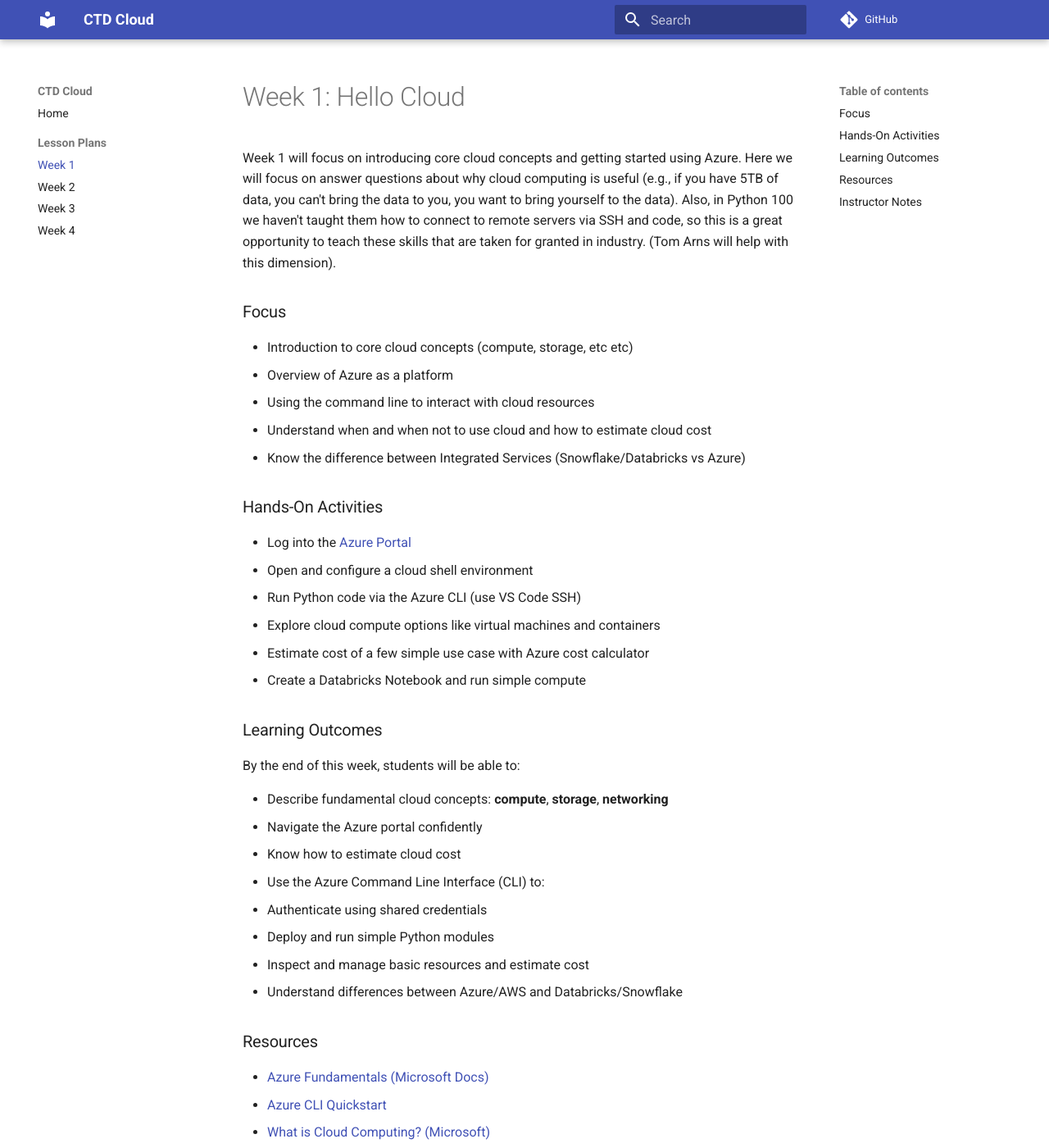
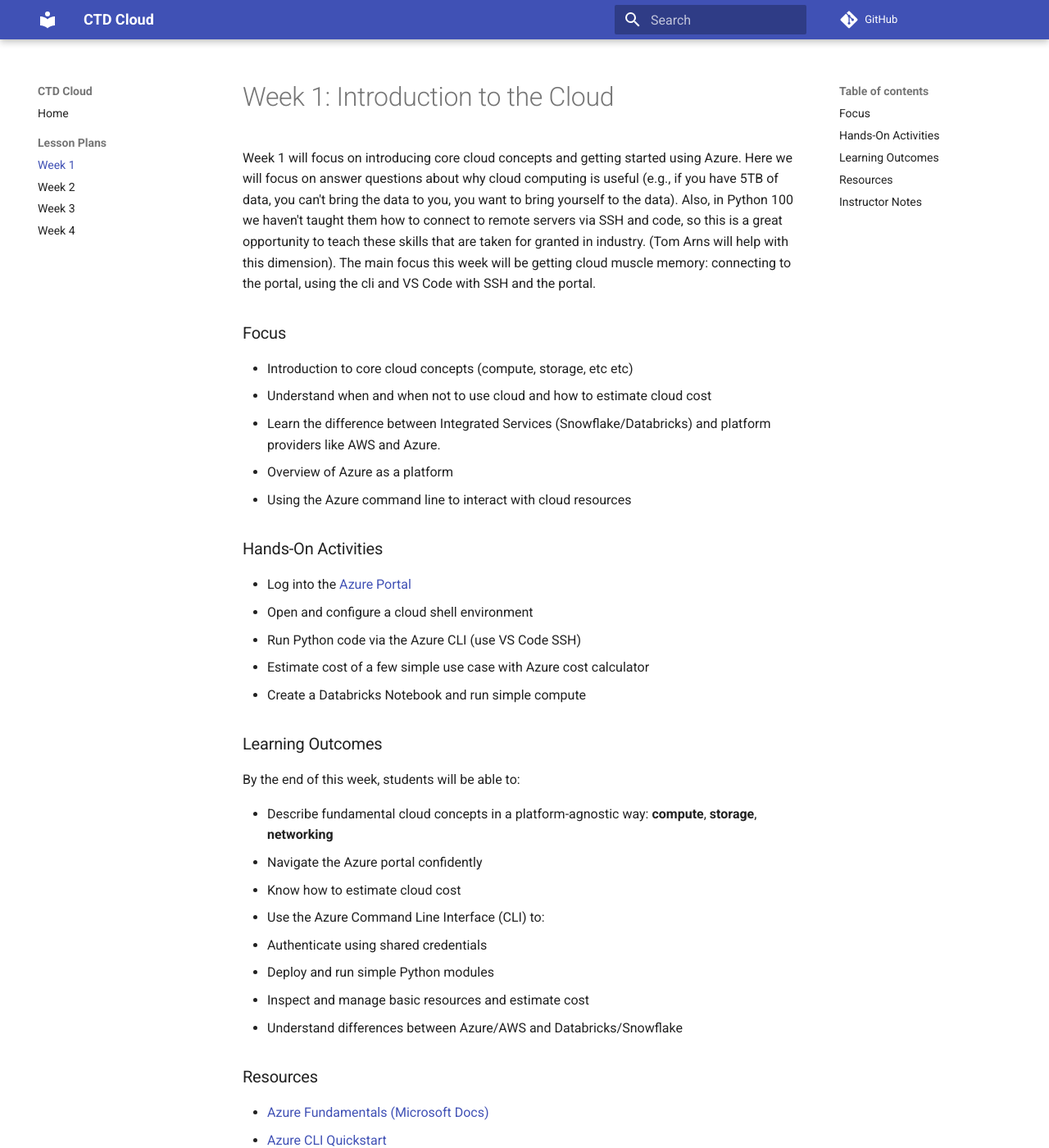
Before and after one commit to EricThomson/ctdcloud, an MkDocs documentation site: the page built from docs/week1.md, in a window 1280 px wide and 1400 px high. Shown: the whole window at 82% size. Built offline with MkDocs 1.6.1 and Material for MkDocs 9.7.7, drawn with Linux system fonts in a browser that asks for light colours; comment, search, counter and statistics services are not loaded.

Commit message:
updating cloud docs

```diff
--- a/docs/week1.md
+++ b/docs/week1.md
@@ -1,27 +1,27 @@
-# Week 1: Hello Cloud
+# Week 1: Introduction to the Cloud
 
-Week 1 will focus on introducing core cloud concepts and getting started using Azure. Here we will focus on answer questions about why cloud computing is useful (e.g., if you have 5TB of data, you can't bring the data to you, you want to bring yourself to the data). Also, in Python 100 we haven't taught them how to connect to remote servers via SSH and code, so this is a great opportunity to teach these skills that are taken for granted in industry. (Tom Arns will help with this dimension).
+Week 1 will focus on introducing core cloud concepts and getting started using Azure. Here we will focus on answer questions about why cloud computing is useful (e.g., if you have 5TB of data, you can't bring the data to you, you want to bring yourself to the data). Also, in Python 100 we haven't taught them how to connect to remote servers via SSH and code, so this is a great opportunity to teach these skills that are taken for granted in industry. (Tom Arns will help with this dimension). The main focus this week will be getting cloud muscle memory: connecting to the portal, using the cli and VS Code with SSH and the portal.
 
 ###  Focus
 - Introduction to core cloud concepts (compute, storage, etc etc)
+- Understand when and when not to use cloud and how to estimate cloud cost
+- Learn the difference between Integrated Services (Snowflake/Databricks) and platform providers like AWS and Azure.
 - Overview of Azure as a platform
-- Using the command line to interact with cloud resources
-- Understand when and when not to use cloud and how to estimate cloud cost
-- Know the difference between Integrated Services (Snowflake/Databricks vs Azure)
+- Using the Azure command line to interact with cloud resources
 
 
 ### Hands-On Activities
 - Log into the [Azure Portal](https://portal.azure.com/)
 - Open and configure a cloud shell environment
 - Run Python code via the Azure CLI (use VS Code SSH)
-- Explore cloud compute options like virtual machines and containers
 - Estimate cost of a few simple use case with Azure cost calculator
 - Create a Databricks Notebook and run simple compute
+
 
 ### Learning Outcomes
 By the end of this week, students will be able to:
 
-- Describe fundamental cloud concepts: **compute**, **storage**, **networking**
+- Describe fundamental cloud concepts in a platform-agnostic way: **compute**, **storage**, **networking**
 - Navigate the Azure portal confidently
 - Know how to estimate cloud cost
 -  Use the Azure Command Line Interface (CLI) to:
```
Also changed, not shown: README.md (+1 -1 lines), docs/index.md (+1 -1 lines).
